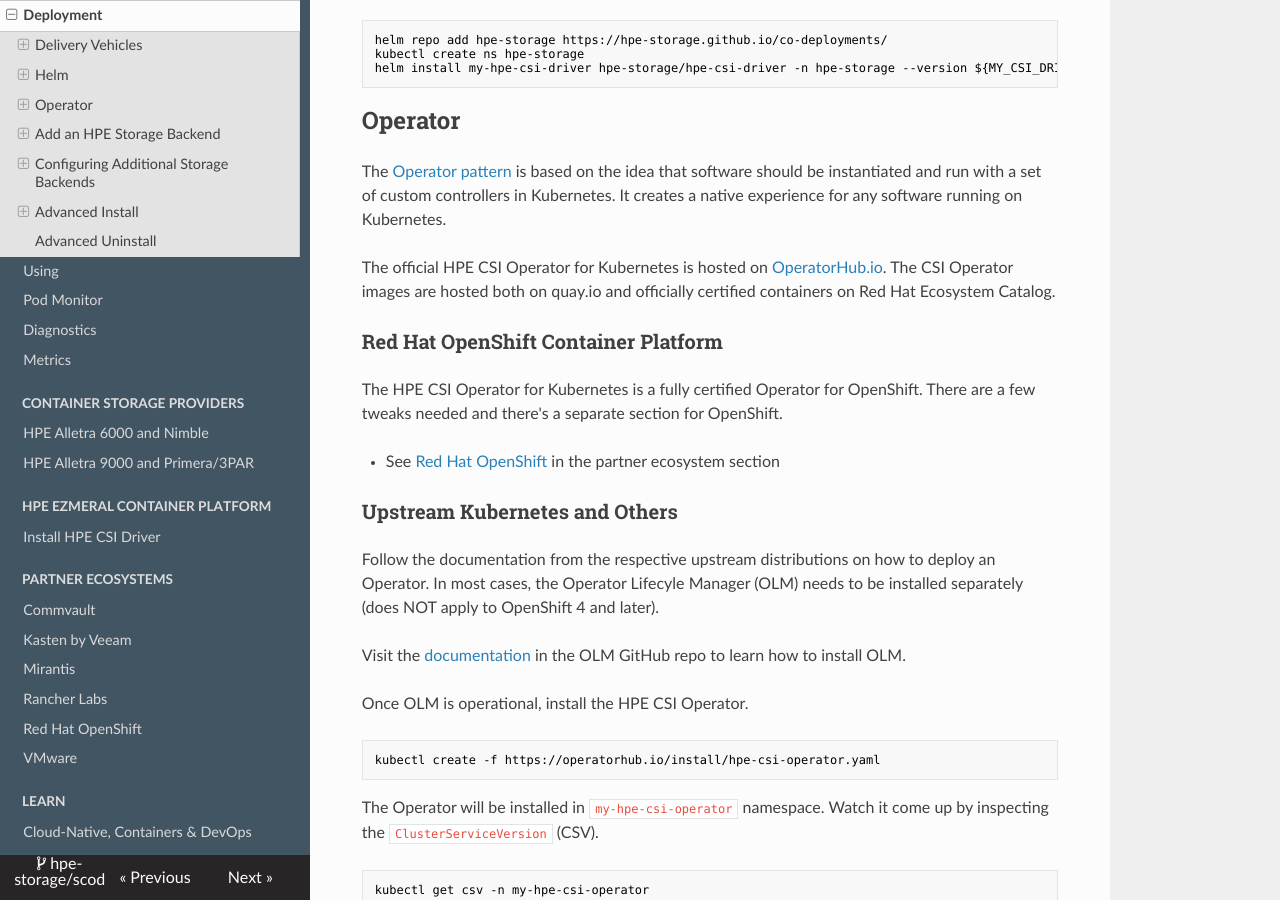
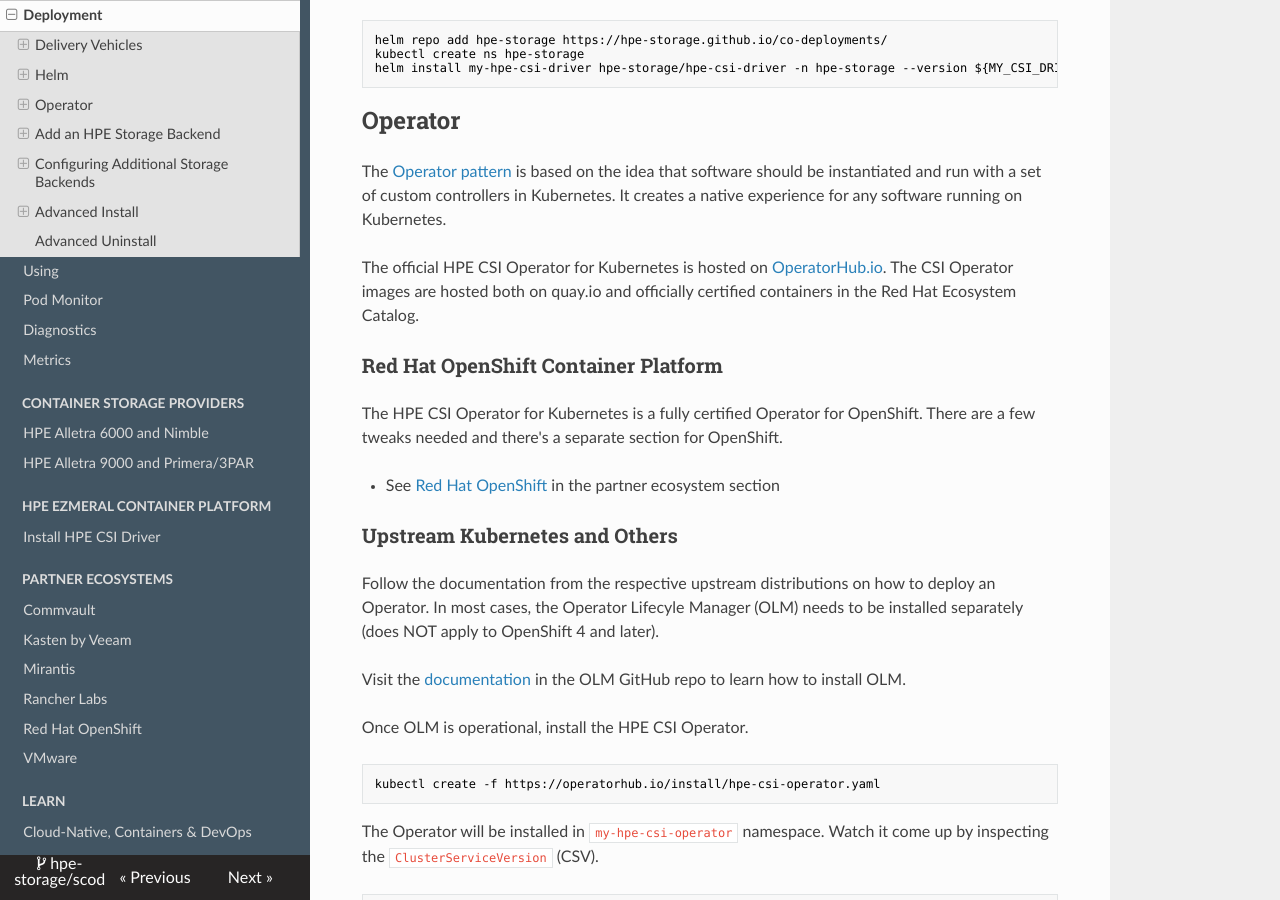
Before and after one commit to hpe-storage/scod, an MkDocs documentation site: the page built from docs/csi_driver/deployment.md, in a window 1280 px wide and 900 px high, scrolled down 3344 px. Built offline with MkDocs 1.6.1, drawn with Linux system fonts in a browser that asks for light colours; nearby versions of some CDN libraries.

Commit message:
OLM fixes
Signed-off-by: Michael Mattsson <michael.mattsson@gmail.com>

```diff
--- a/docs/csi_driver/deployment.md
+++ b/docs/csi_driver/deployment.md
@@ -90,7 +90,7 @@
 
 The [Operator pattern](https://kubernetes.io/docs/concepts/extend-kubernetes/operator/) is based on the idea that software should be instantiated and run with a set of custom controllers in Kubernetes. It creates a native experience for any software running on Kubernetes.
 
-The official HPE CSI Operator for Kubernetes is hosted on [OperatorHub.io](https://operatorhub.io/operator/hpe-csi-operator). The CSI Operator images are hosted both on quay.io and officially certified containers on Red Hat Ecosystem Catalog.
+The official HPE CSI Operator for Kubernetes is hosted on [OperatorHub.io](https://operatorhub.io/operator/hpe-csi-operator). The CSI Operator images are hosted both on quay.io and officially certified containers in the Red Hat Ecosystem Catalog.
 
 ### Red Hat OpenShift Container Platform
 
```
